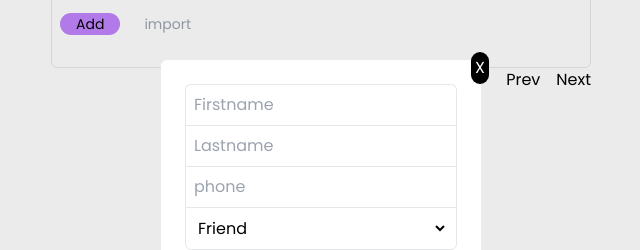
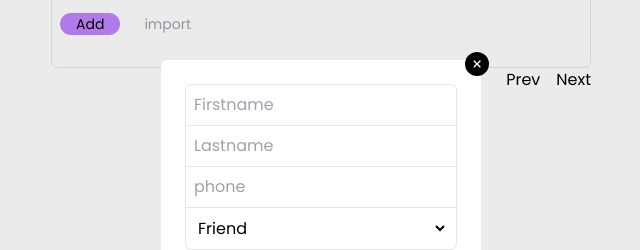
Before and after one commit to gayetanan/contact, a website built with Vite: page index.html in a window 1280 px wide. Both pictures are taken after typing "Sample" into the empty fields and a click on the button "Add". Shown: the part 205-455 px from the top of the page, 319-959 px from the left. Built offline with nearby package versions, Linux system fonts and the light colour scheme.

Commit message:
close button

```diff
--- a/index.html
+++ b/index.html
@@ -94,7 +94,9 @@
     class="aria-hidden:hidden bg-[rgba(0,0,0,.08)] absolute inset-0 p-4 top flex items-center justify-center">
     <div class="relative">
       <button data-target="#create-box"
-        class="cl-btn absolute bg-black p-1 inline-flex -top-2 -right-2 text-white rounded-full z-1">X</button>
+        class="cl-btn absolute bg-black inline-flex items-center justify-center w-6 h-6 -top-2 -right-2 text-white rounded-full z-1">
+        <i class='cn text-base bx bx-plus'></i>
+      </button>
 
       <form action="create-box" class="bg-white rounded-md w-full max-w-xs p-6">
         <div class="add">
--- a/src/css/style.css
+++ b/src/css/style.css
@@ -66,3 +66,7 @@ input:focus {
 button i {
     @apply pointer-events-none
 }
+
+.cn {
+    transform: rotate(45deg);
+}
```
